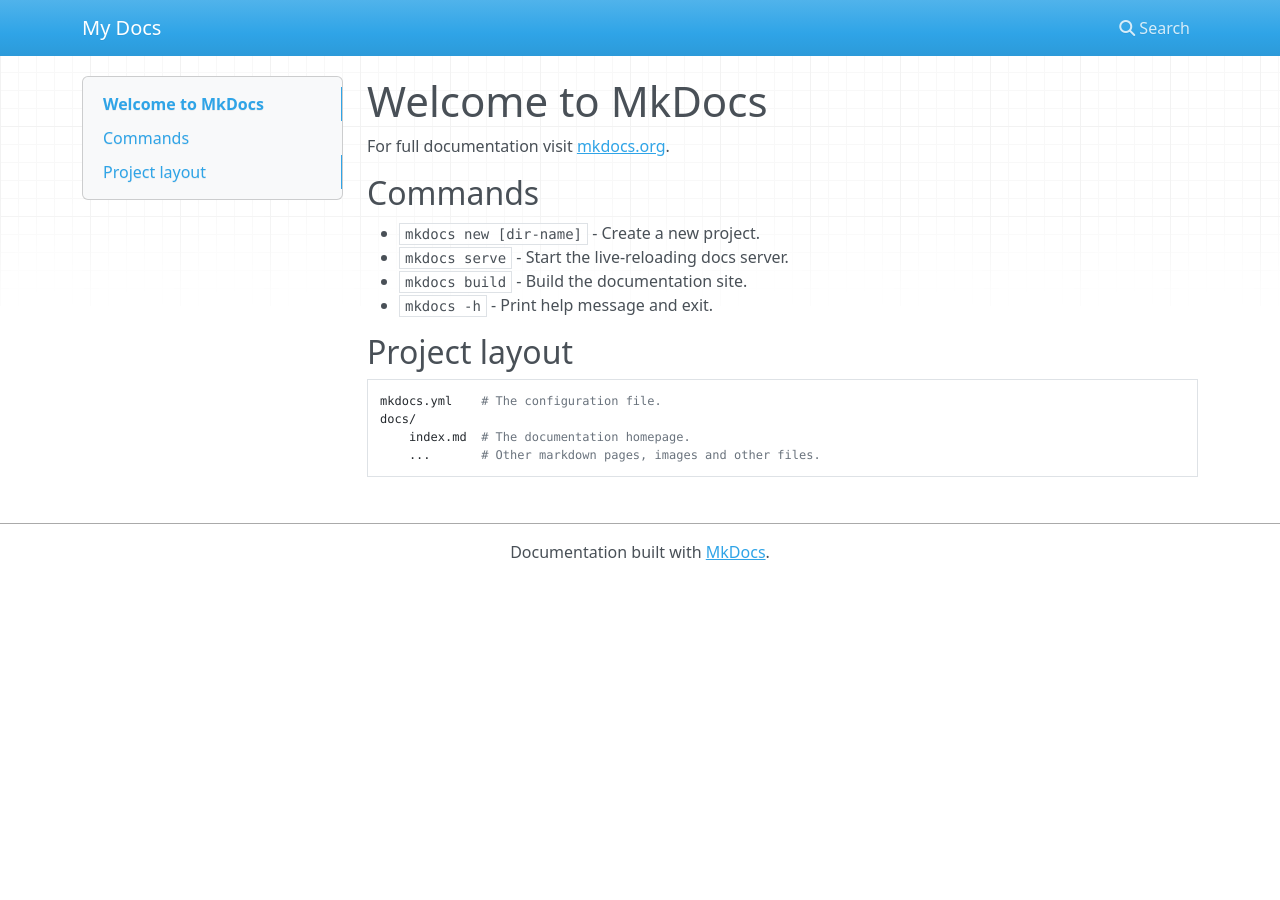
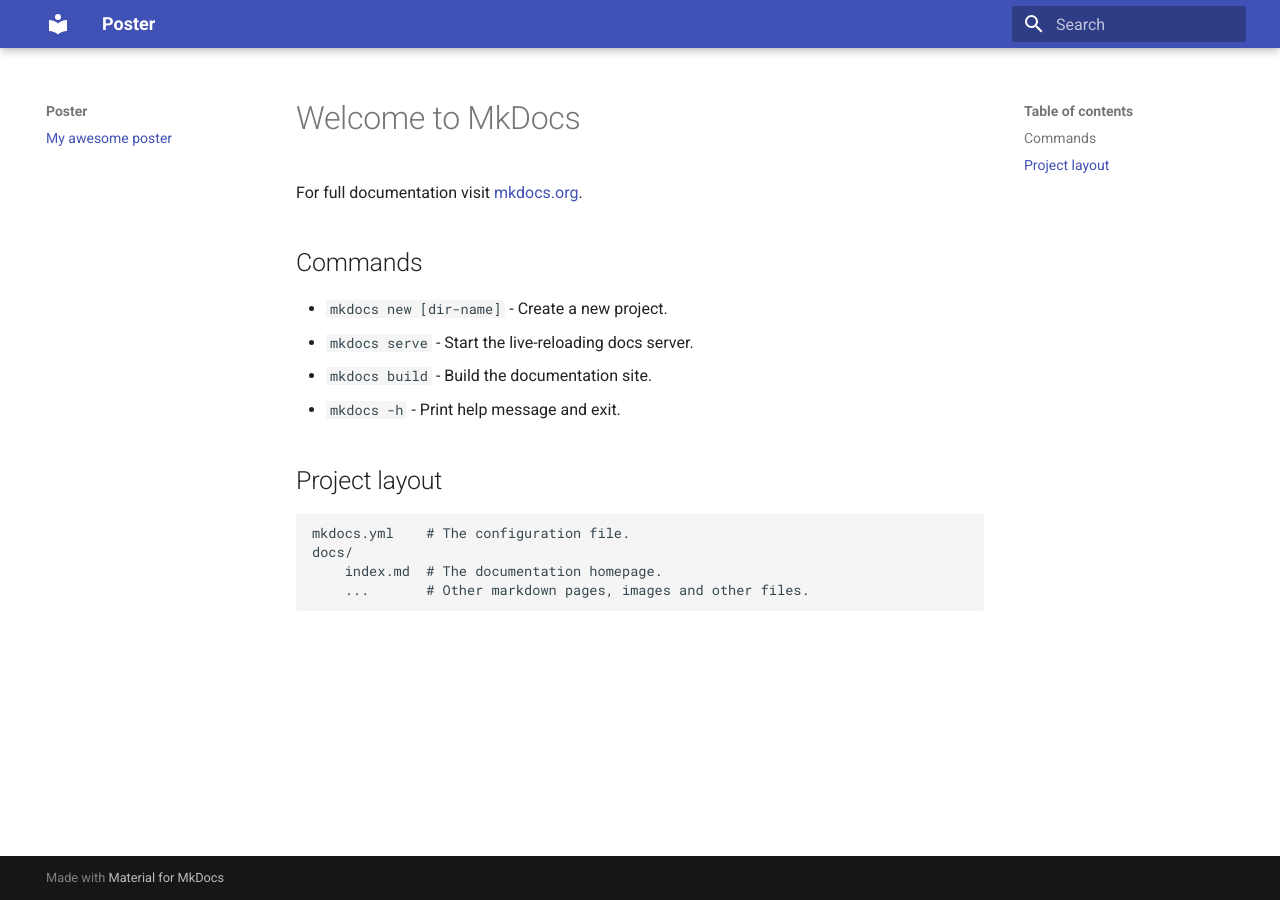
Before and after one commit to ajaust/mkdocs-poster-tutorial, an MkDocs documentation site: the page built from docs/index.md, in a window 1280 px wide. Built offline with MkDocs 1.6.1 and Material for MkDocs 9.7.7, drawn with Linux system fonts in a browser that asks for light colours; nearby versions of some CDN libraries.

Commit message:
first step set up

```diff
--- /dev/null
+++ b/docs/javascripts/extra.js
@@ -0,0 +1,11 @@
+window.MathJax = {
+  loader: {load: ['[tex]/newcommand']},
+  tex: {packages: {'[+]': ['newcommand']}}
+  tex2jax: {
+    inlineMath: [ ["\\(","\\)"] ],
+    displayMath: [ ["\\[","\\]"] ]
+  },
+  displayAlign: "center",
+  showProcessingMessages: false,
+  messageStyle: "none"
+};
--- a/mkdocs.yml
+++ b/mkdocs.yml
@@ -1 +1,22 @@
-site_name: My Docs
+site_name: Poster
+
+site_description: Posters of Alexander Jaust
+site_author: Alexander Jaust
+site_url: https://posters.jaust.net/ajaust
+
+nav:
+  - My awesome poster: index.md
+
+theme:
+  name: 'material'
+
+markdown_extensions:
+  - admonition
+  - pymdownx.details
+  - pymdownx.superfences
+  - codehilite
+  - pymdownx.arithmatex
+
+extra_javascript:
+  - javascripts/extra.js
+  - https://cdnjs.cloudflare.com/ajax/libs/mathjax/2.7.0/MathJax.js?config=TeX-MML-AM_CHTML
```
